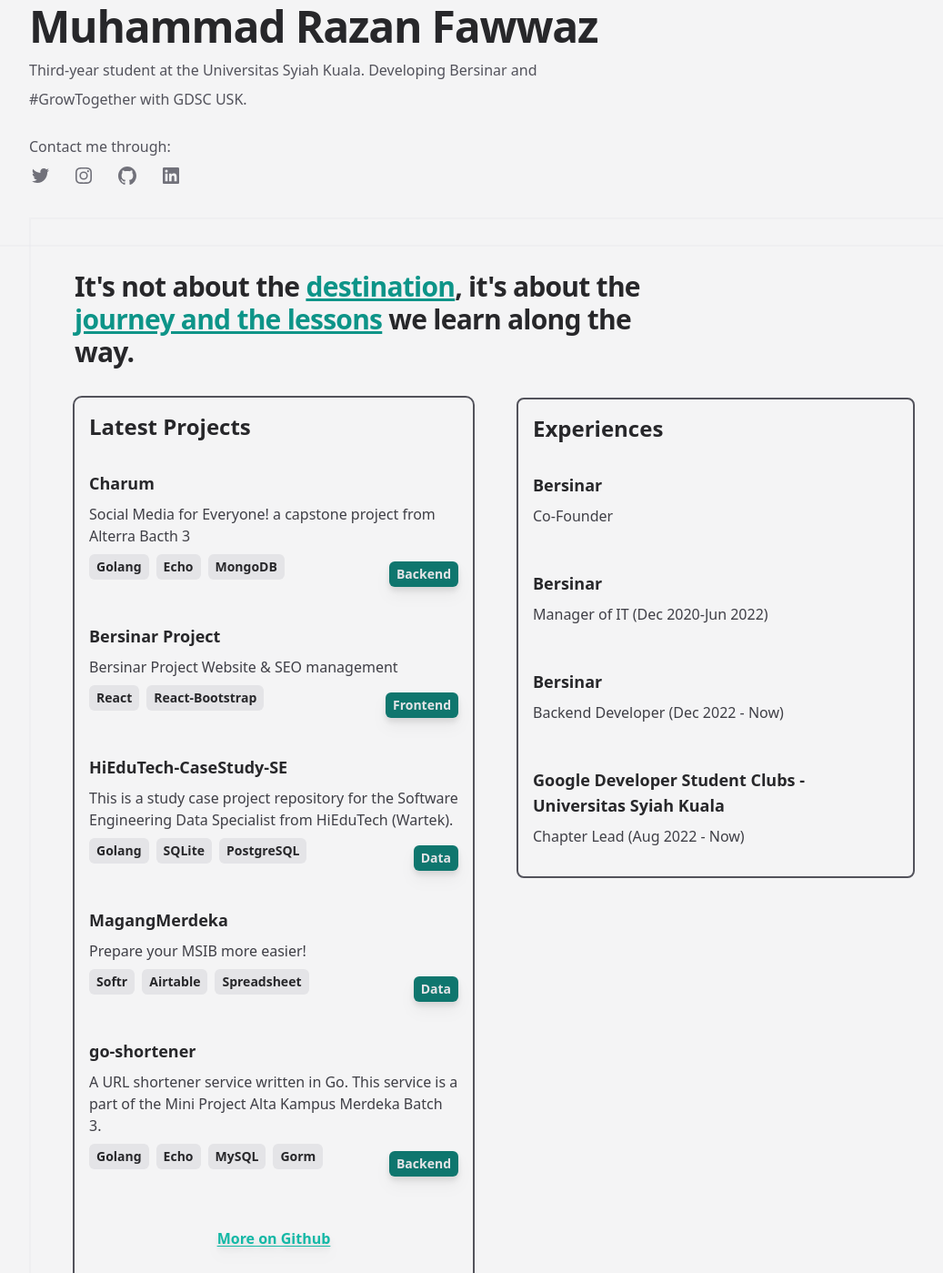
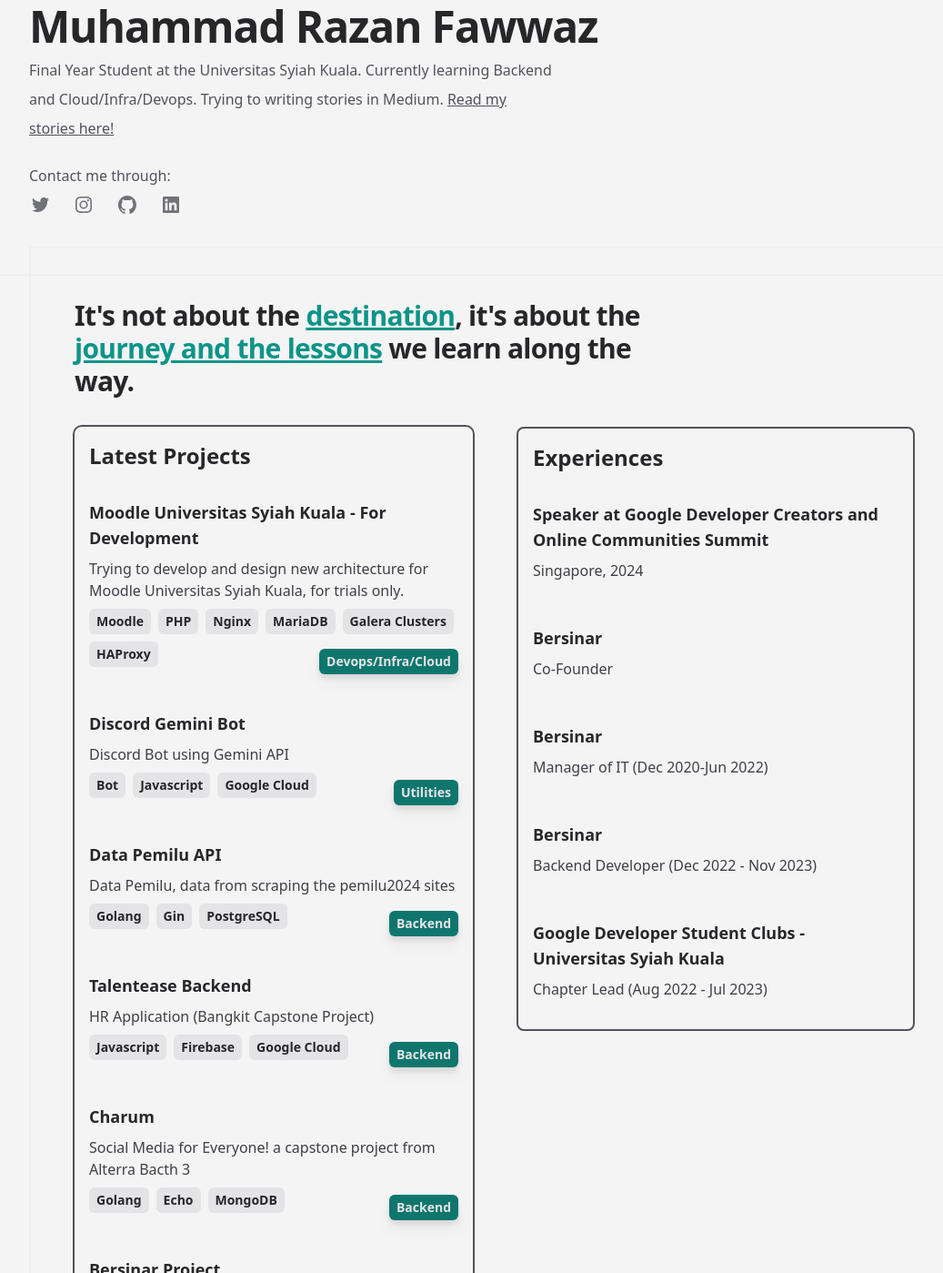
Before and after one commit to razanfawwaz/razanfawwaz-web, an Astro site: page / in a window 1280 px wide. Shown: the part 221-1620 px from the top of the page at 91% size, without its empty margins (96-1133 px from the left). Built offline with nearby package versions, Linux system fonts and the light colour scheme; Astro itself is replaced by a stand-in of ours.

Commit message:
feat: add update 2024

```diff
--- a/src/components/ActivitiesCard.astro
+++ b/src/components/ActivitiesCard.astro
@@ -2,6 +2,12 @@
 import Card from "./Card.astro";
 
 const datas = [
+  {
+    title: "Speaker at Google Developer Creators and Online Communities Summit",
+    body: "Singapore, 2024",
+    href: "https://www.youtube.com/live/2Gaii8gQ6To?si=dv9GNPrJb2dwoKYu&t=5522",
+    techStack: [""],
+  },
   {
     title: "Bersinar",
     body: "Co-Founder",
@@ -16,13 +22,13 @@
   },
   {
     title: "Bersinar",
-    body: "Backend Developer (Dec 2022 - Now)",
+    body: "Backend Developer (Dec 2022 - Nov 2023)",
     href: "https://bersinarproject.com",
     techStack: [""],
   },
   {
     title: "Google Developer Student Clubs - Universitas Syiah Kuala",
-    body: "Chapter Lead (Aug 2022 - Now)",
+    body: "Chapter Lead (Aug 2022 - Jul 2023)",
     href: "https://gdscusk.com",
     techStack: [""],
   },
--- a/src/components/Hero.astro
+++ b/src/components/Hero.astro
@@ -22,8 +22,12 @@
         <p
           class="mt-2 max-w-xl text-base text-zinc-600 dark:text-zinc-400 leading-loose text-md font-medium"
         >
-          Third-year student at the Universitas Syiah Kuala. Developing Bersinar
-          and #GrowTogether with GDSC USK.
+          Final Year Student at the Universitas Syiah Kuala. Currently learning
+          Backend and Cloud/Infra/Devops. Trying to writing stories in Medium. <a
+            href="https://medium.com/@razanfawwaz"
+            class="underline hover:dark:text-zinc-300 hover:text-zinc-800"
+            >Read my stories here!</a
+          >
         </p>
         <p
           class="mt-6 text-base text-zinc-600 dark:text-zinc-400 font-medium mb-2"
--- a/src/components/ProjectsCard.astro
+++ b/src/components/ProjectsCard.astro
@@ -2,6 +2,42 @@
 import Card from "./Card.astro";
 
 const datas = [
+  {
+    title: "Moodle Universitas Syiah Kuala - For Development",
+    body: "Trying to develop and design new architecture for Moodle Universitas Syiah Kuala, for trials only.",
+    href: "https://moo.usk.web.id",
+    tags: "Devops/Infra/Cloud",
+    techStack: [
+      "Moodle",
+      "PHP",
+      "Nginx",
+      "MariaDB",
+      "Galera Clusters",
+      "HAProxy",
+    ],
+  },
+  {
+    title: "Discord Gemini Bot",
+    body: "Discord Bot using Gemini API",
+    href: "https://github.com/razanfawwaz/gemini-bot",
+    tags: "Utilities",
+    techStack: ["Bot", "Javascript", "Google Cloud"],
+  },
+  ,
+  {
+    title: "Data Pemilu API",
+    body: "Data Pemilu, data from scraping the pemilu2024 sites",
+    href: "https://github.com/razanfawwaz/sirekap-api",
+    tags: "Backend",
+    techStack: ["Golang", "Gin", "PostgreSQL"],
+  },
+  {
+    title: "Talentease Backend",
+    body: "HR Application (Bangkit Capstone Project)",
+    href: "https://github.com/talentease/backend",
+    tags: "Backend",
+    techStack: ["Javascript", "Firebase", "Google Cloud"],
+  },
   {
     title: "Charum",
     body: "Social Media for Everyone! a capstone project from Alterra Bacth 3",
```
Also changed, not shown: app.yaml (added, +10 -0 lines), 1 other file.
